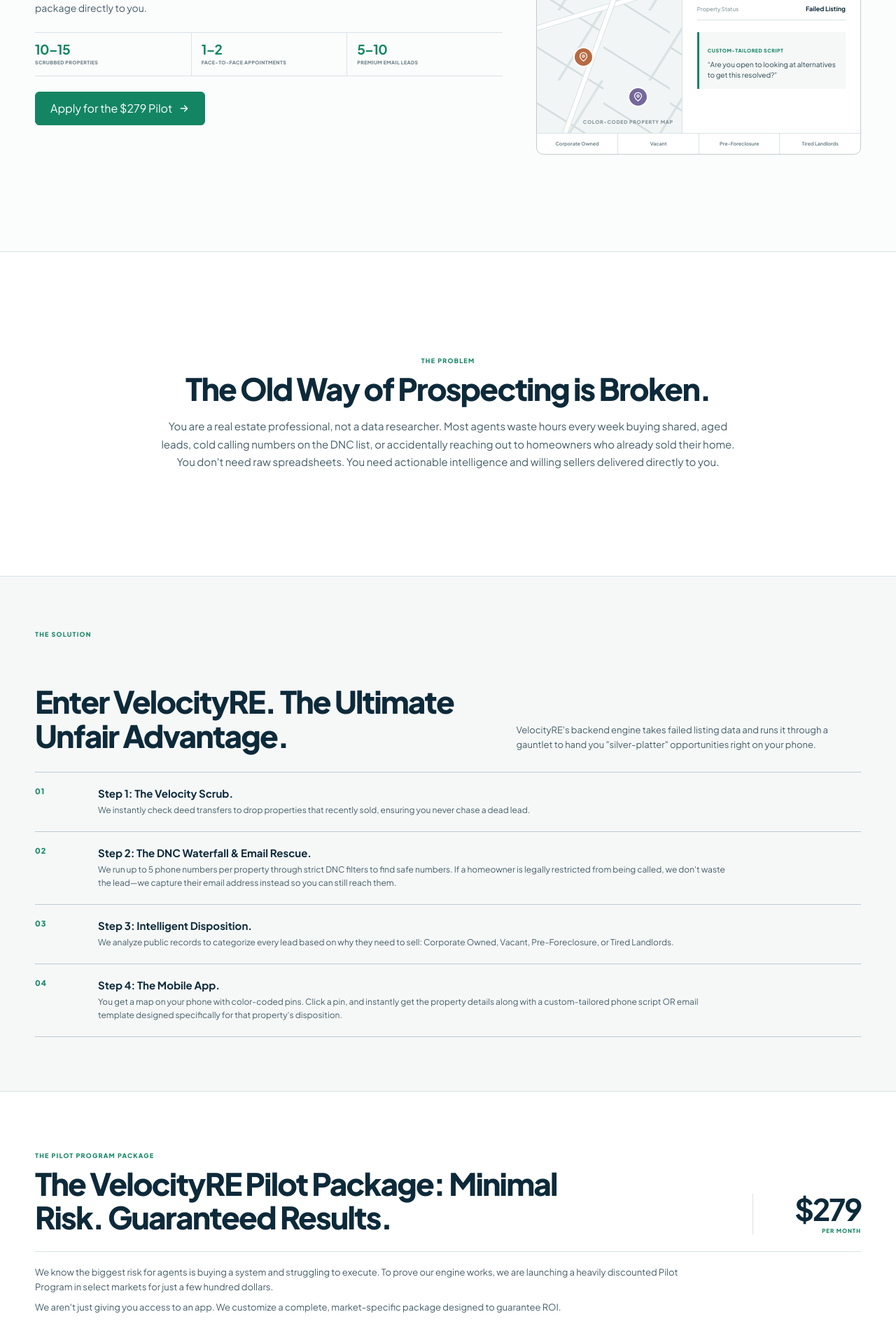
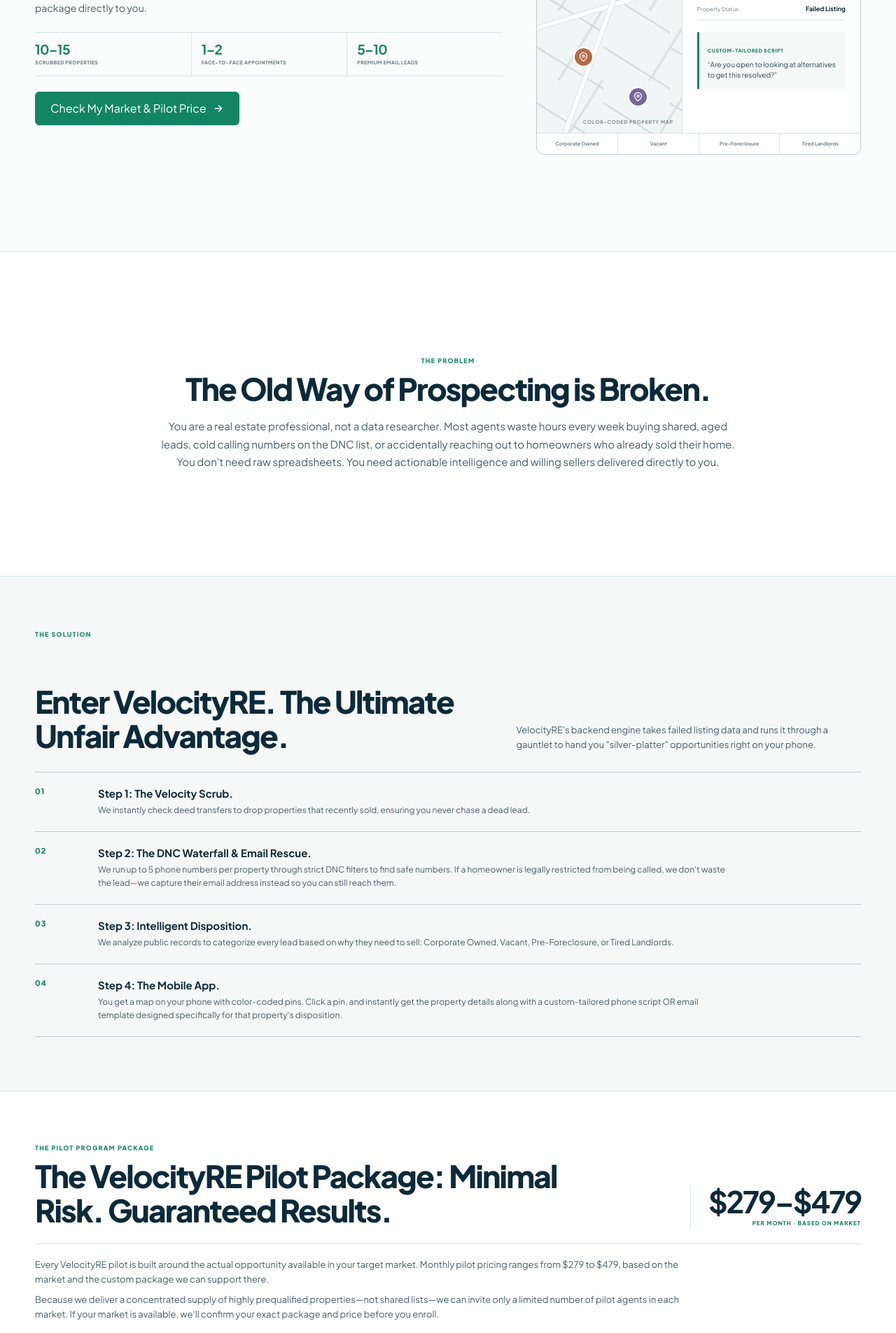
Before and after one commit to bbarnes4318/velo, a Next.js app: page / in a window 1280 px wide. Shown: the part 440-2345 px from the top of the page at 70% size. Built offline with nearby package versions, Linux system fonts and the light colour scheme.

Commit message:
Clarify market-based pilot pricing

```diff
--- a/src/app/page.tsx
+++ b/src/app/page.tsx
@@ -75,7 +75,7 @@
               <div><strong>1–2</strong><span>Face-to-Face Appointments</span></div>
               <div><strong>5–10</strong><span>Premium Email Leads</span></div>
             </div>
-            <button className={styles.primaryButton} onClick={() => scrollToId('apply')}>Apply for the $279 Pilot <Arrow /></button>
+            <button className={styles.primaryButton} onClick={() => scrollToId('apply')}>Check My Market & Pilot Price <Arrow /></button>
           </div>
 
           <div className={styles.productVisual} aria-label="VelocityRE mobile property map illustration">
@@ -140,10 +140,10 @@
               <span className={styles.sectionLabel}>THE PILOT PROGRAM PACKAGE</span>
               <h2>The VelocityRE Pilot Package: Minimal Risk. Guaranteed Results.</h2>
             </div>
-            <div className={styles.price}><strong>$279</strong><span>PER MONTH</span></div>
+            <div className={styles.price}><strong>$279–$479</strong><span>PER MONTH · BASED ON MARKET</span></div>
           </div>
-          <p className={styles.pilotLead}>We know the biggest risk for agents is buying a system and struggling to execute. To prove our engine works, we are launching a heavily discounted Pilot Program in select markets for just a few hundred dollars.</p>
-          <p className={styles.pilotLead}>We aren&apos;t just giving you access to an app. We customize a complete, market-specific package designed to guarantee ROI.</p>
+          <p className={styles.pilotLead}>Every VelocityRE pilot is built around the actual opportunity available in your target market. Monthly pilot pricing ranges from $279 to $479, based on the market and the custom package we can support there.</p>
+          <p className={styles.pilotLead}>Because we deliver a concentrated supply of highly prequalified properties—not shared lists—we can invite only a limited number of pilot agents in each market. If your market is available, we&apos;ll confirm your exact package and price before you enroll.</p>
           <h3 className={styles.includesTitle}>Your Pilot Package Includes:</h3>
           <div className={styles.packageGrid}>
             <article><strong>10 to 15</strong><h3>Highly-Targeted, Scrubbed Properties:</h3><p>Ready-to-close off-market targets pushed directly to your app.</p></article>
@@ -159,7 +159,7 @@
           <div className={styles.applyCopy}>
             <span className={styles.sectionLabel}>FINAL STEP</span>
             <h2>Claim Your Market Before Your Competitors Do.</h2>
-            <p>We are strictly limiting the number of agents in our Pilot Program to ensure massive value and market exclusivity. Enter your info below to see if your market is still available and schedule a 5-minute intro call.</p>
+            <p>The supply of highly prequalified properties is different in every market, so each pilot is customized and availability is limited. Enter your information to check your market, receive your exact package, and confirm your exact monthly pilot price within the $279–$479 range.</p>
           </div>
           <form className={styles.form} onSubmit={submit}>
             <div className={styles.formRow}>
@@ -171,7 +171,7 @@
             <label>Brokerage Name<input value={form.brokerage} onChange={(e) => update('brokerage', e.target.value)} autoComplete="organization" /></label>
             <label>Target Market / City<input value={form.market} onChange={(e) => update('market', e.target.value)} placeholder="Fort Wayne, IN" /></label>
             {error && <p className={styles.error}>{error}</p>}
-            <button className={styles.primaryButton} type="submit">See If I Qualify <Arrow /></button>
+            <button className={styles.primaryButton} type="submit">Check My Market & Pricing <Arrow /></button>
           </form>
         </div>
       </section>
```
